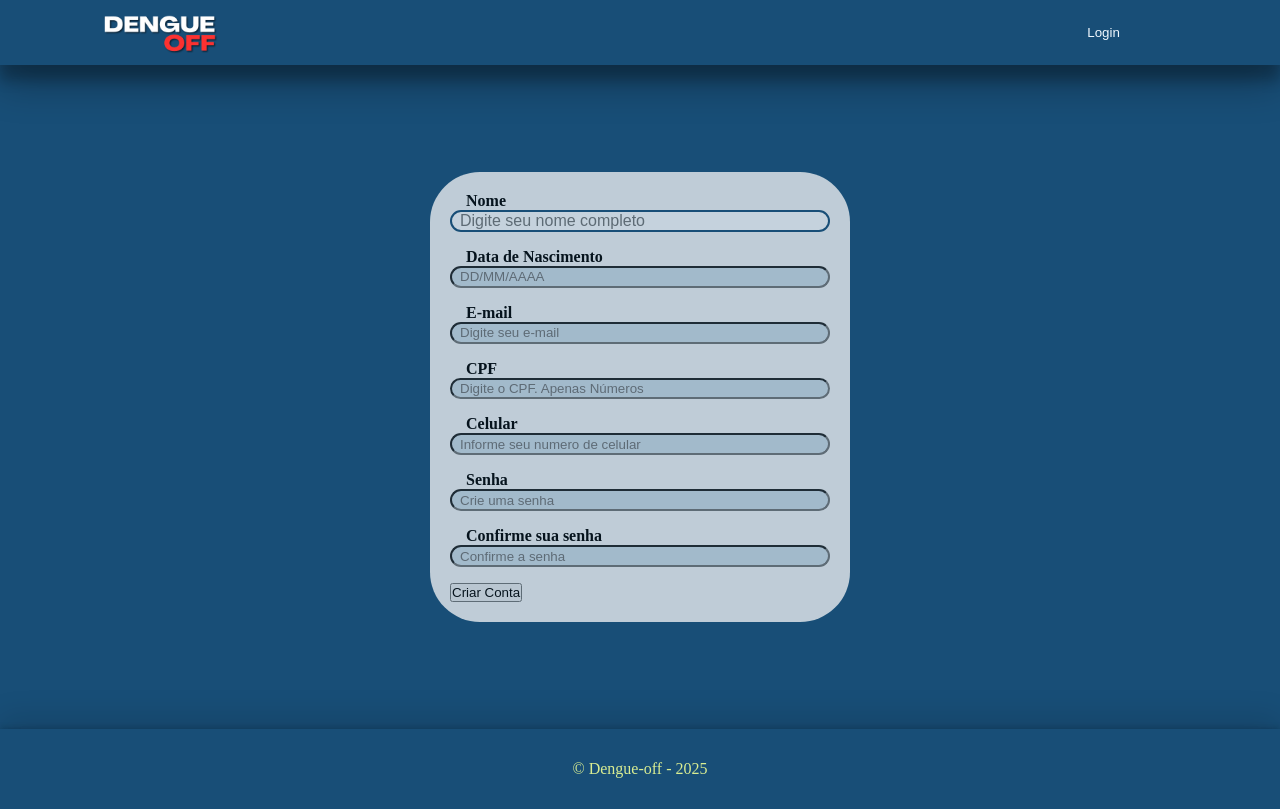
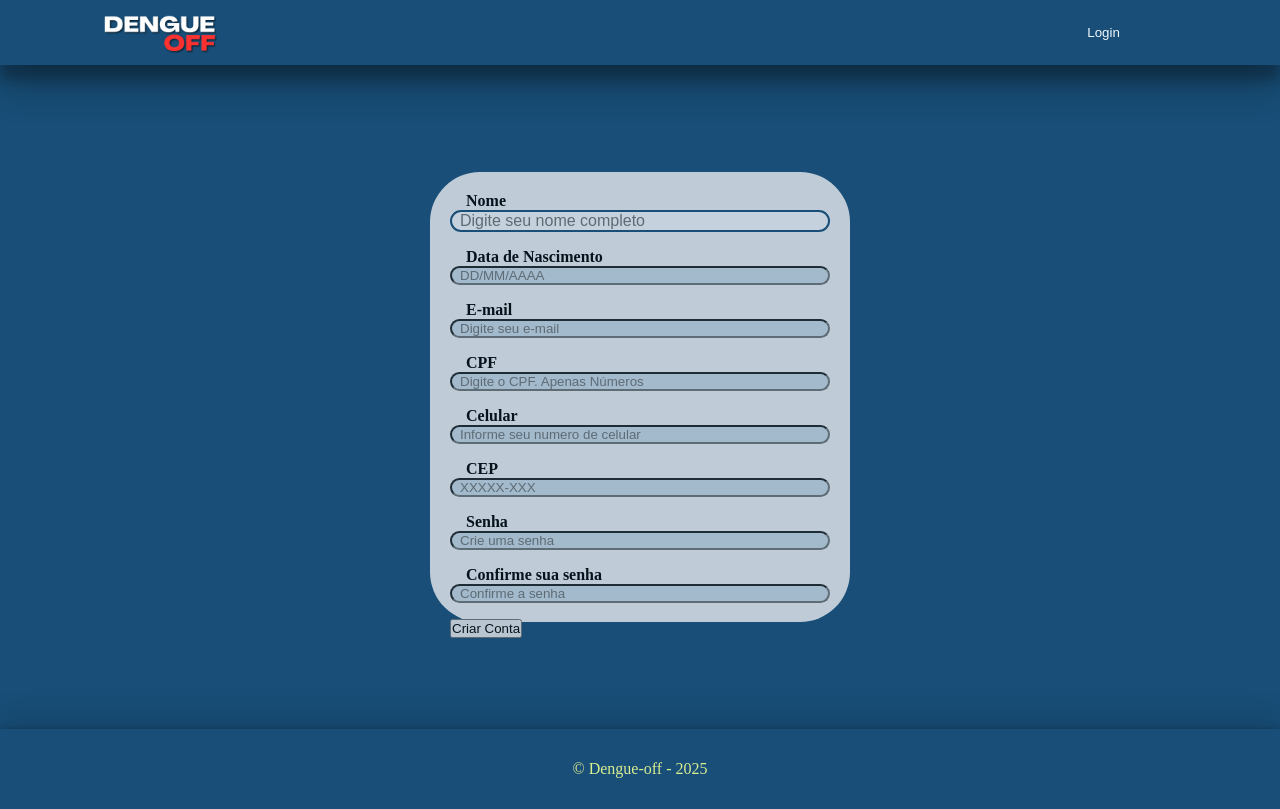
Before and after one commit to phlgoncalves/Projeto_Integrador, a React (Vite) app in the folder frontend/: page /registro in a window 1280 px wide. Built offline with nearby package versions, Linux system fonts and the light colour scheme; a web font is replaced by a local one.

Commit message:
Adição do campo CEP e formatação.

```diff
--- a/frontend/src/components/RegistrationForm/index.tsx
+++ b/frontend/src/components/RegistrationForm/index.tsx
@@ -6,6 +6,7 @@ function RegistrationForm() {
   const [email, setEmail] = useState('');
   const [cpf, setCpf] = useState('');
   const [celular, setCelular] = useState('');
+  const [cep, setCep] = useState('');
   const [senha, setSenha] = useState('');
   const [confirSenha, setConfirSenha] = useState('');
   const [error, setError] = useState('');
@@ -33,7 +34,6 @@ function RegistrationForm() {
   }
 
   const formatarDataNascimento = (event: React.ChangeEvent<HTMLInputElement>): void => {
-
     // Remove todos os caracteres que não sejam números
     let valorAtual = event.target.value.replace(/\D/g, '');
 
@@ -45,6 +45,16 @@ function RegistrationForm() {
     }
     setdataNasc(valorAtual);
   }
+
+  const formatarCEP = (event: React.ChangeEvent<HTMLInputElement>): void => {
+    // Remove todos os caracteres que não sejam números
+    let valorAtual = event.target.value.replace(/\D/g, '');
+    // Formata o CEP para o formato XXXXX-XXX
+    if (valorAtual.length >= 6) {
+      valorAtual = valorAtual.slice(0, 5) + '-' + valorAtual.slice(5, 8);
+    }
+    setCep(valorAtual)
+  };
 
   // Função para validar o email
   const validateEmail = (email: string): boolean => {
@@ -155,6 +165,16 @@ function RegistrationForm() {
         onChange={formatarCelular}
       />
 
+      <label htmlFor="text">CEP</label>
+      <input
+        type="text"
+        name="cep"
+        id="cep"
+        placeholder="XXXXX-XXX"
+        maxLength={10}
+        value={cep}
+        onChange={formatarCEP}/>
+
       <label htmlFor="senha">Senha</label>
       <input
         type="password"
```
